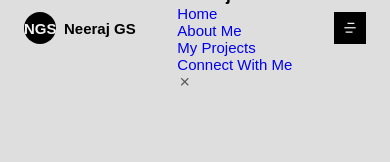
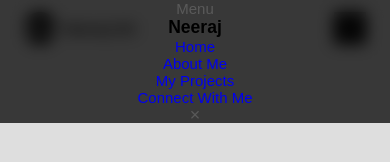
Before and after one commit to neeraj-gs/Portfolio-Website, a plain HTML site: page index.html in a window 390 px wide. Drawn offline with nearby package versions, Linux system fonts and the light colour scheme; a web font is replaced by a local one.

Commit message:
Added  styles for nav bar menu for MObile Devices having max width of 1150px

```diff
--- a/assets/css/styles.css
+++ b/assets/css/styles.css
@@ -217,7 +217,18 @@ img {
 }
 
 /* Navigation for mobile devices */
-
+@media screen and (max-width:1150px){
+  .nav__menu{
+    position:fixed;
+    top: 0;
+    left: 0;
+    background-color: hsla(0, 0%, 0%, .75);
+    width: 100%;
+    text-align: center;
+    backdrop-filter: blur(8px);
+    transition:top .4;
+  }
+}
 
 /* Show menu */
 
```
